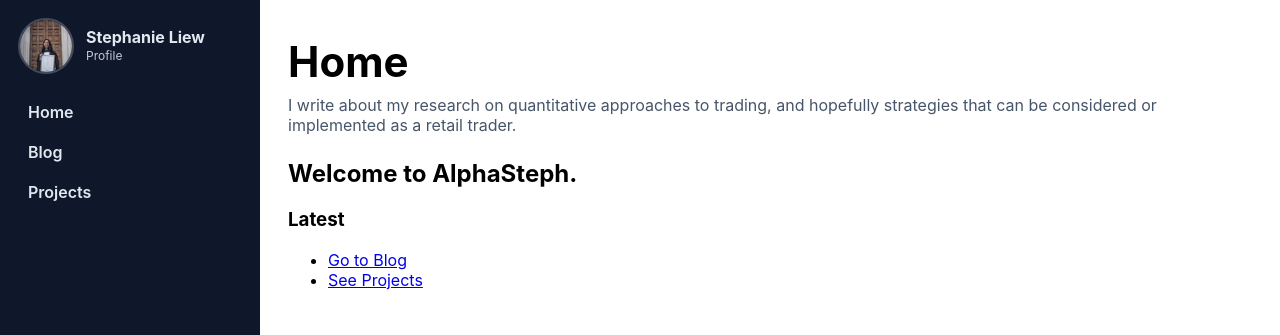
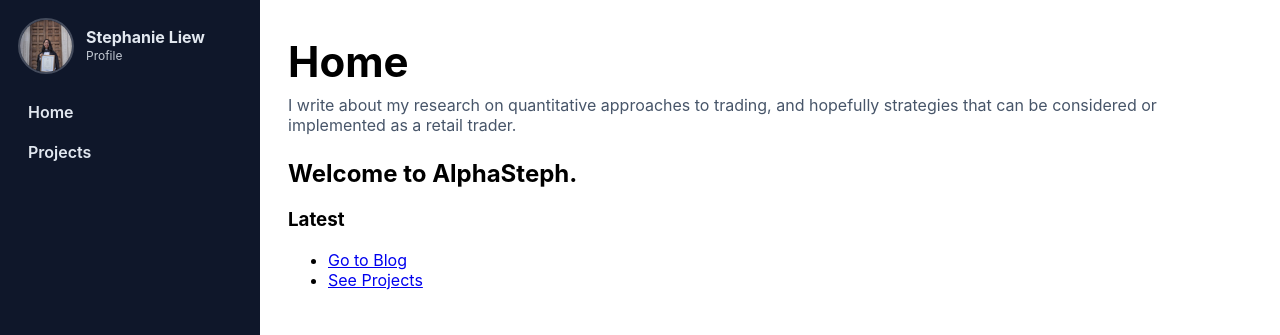
Before and after one commit to sljy1995/StephTheAlpha, a Jekyll site: the page built from index.md, in a window 1280 px wide. Shown: the top 335 px of the page. Built offline with Jekyll 4.4.1, drawn with Linux system fonts in a browser that asks for light colours.

Commit message:
Update default.html

```diff
--- a/_layouts/default.html
+++ b/_layouts/default.html
@@ -27,7 +27,6 @@
 
       <nav class="nav">
         <a href="{{ '/' | relative_url }}">Home</a>
-        <a href="{{ '/blog/' | relative_url }}">Blog</a>
         <a href="{{ '/projects/' | relative_url }}">Projects</a>
       </nav>
 
```
